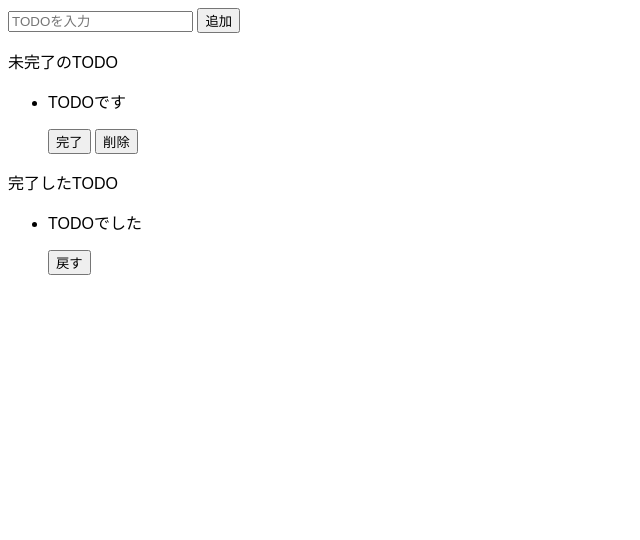
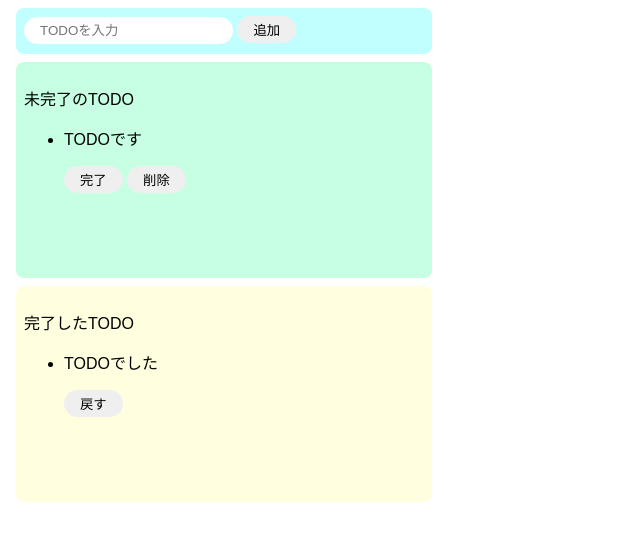
Before and after one commit to tnakamura0314/todo-js, a website built with Parcel: page index.html in a window 1280 px wide. Shown: the whole page, without its empty margins (0-640 px from the left). Built offline with nearby package versions, Linux system fonts and the light colour scheme.

Commit message:
cssでのスタイルの調整

```diff
--- a/index.html
+++ b/index.html
@@ -6,12 +6,12 @@
   </head>
 
   <body>
-    <div>
+    <div class="input-area">
       <input placeholder="TODOを入力" />
       <button>追加</button>
     </div>
 
-    <div>
+    <div class="incomplete-area">
       <p>未完了のTODO</p>
       <ul>
         <li>
@@ -24,7 +24,7 @@
       </ul>
     </div>
 
-    <div>
+    <div class="complete-area">
       <p>完了したTODO</p>
       <ul>
         <li>
--- a/src/styles.css
+++ b/src/styles.css
@@ -1,3 +1,49 @@
 body {
   font-family: sans-serif;
 }
+
+input {
+  border-radius: 16px;
+  border: none;
+  padding: 6px 16px;
+  outline: none;
+}
+
+button {
+  border-radius: 16px;
+  border: none;
+  padding: 4px 16px;
+}
+
+button:hover {
+  background-color: #ff7f50;
+  color: #fff;
+  cursor: pointer;
+}
+
+.input-area {
+  background-color: #c1ffff;
+  width: 400px;
+  height: 30px;
+  padding: 8px;
+  margin: 8px;
+  border-radius: 8px;
+}
+
+.incomplete-area {
+  background-color: #c6ffe2;
+  width: 400px;
+  min-height: 200px;
+  padding: 8px;
+  margin: 8px;
+  border-radius: 8px;
+}
+
+.complete-area {
+  background-color: #ffffe0;
+  width: 400px;
+  min-height: 200px;
+  padding: 8px;
+  margin: 8px;
+  border-radius: 8px;
+}
```
